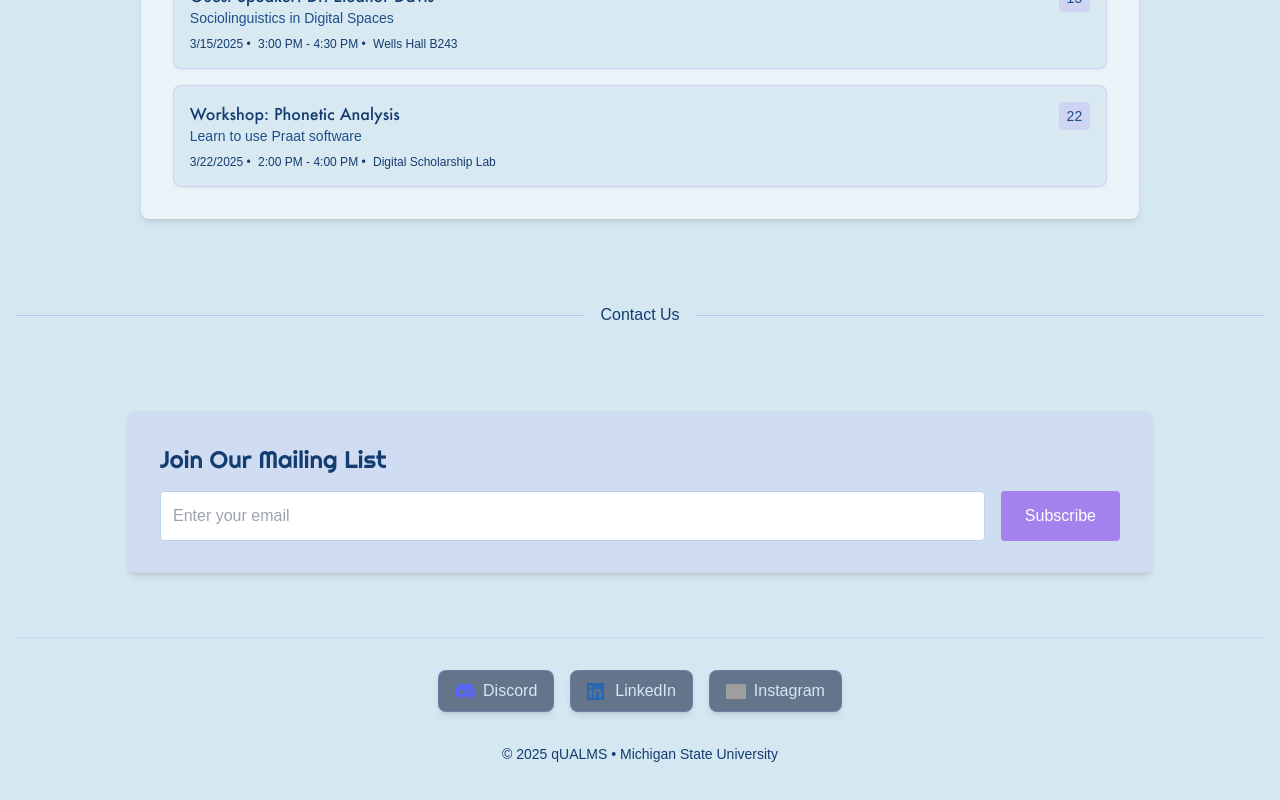
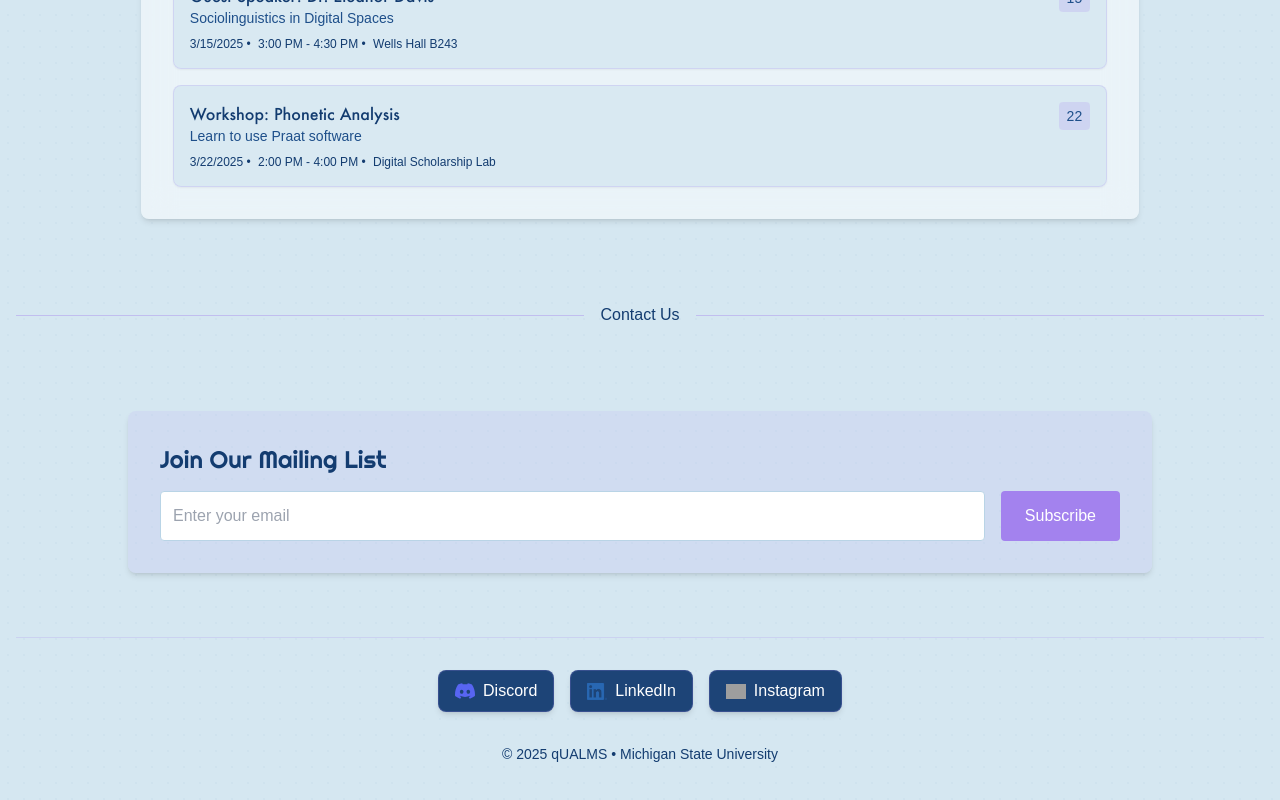
Before and after one commit to DevT02/qUALMS-website, a Next.js app: page / in a window 1280 px wide. Shown: the part 1722-2522 px from the top of the page. Built offline with nearby package versions, Linux system fonts and the light colour scheme; grey boxes are pictures that could not be loaded; a web font is replaced by a local one.

Commit message:
fixed colors for social links buttons

```diff
--- a/src/components/Footer.tsx
+++ b/src/components/Footer.tsx
@@ -1,29 +1,95 @@
 'use client'
+
 import Image from 'next/image'
+import Head from 'next/head'
+import { motion } from 'framer-motion'
 
 export default function CustomFooter() {
   return (
+    <>
+      <Head>
+        <link rel="preload" href="/logos/discord_logo.svg" as="image" type="image/svg+xml" />
+        <link rel="preload" href="/logos/linkedin_logo.png" as="image" type="image/png" />
+        <link rel="preload" href="/logos/instagram_logo.svg" as="image" type="image/svg+xml" />
+      </Head>
+
       <footer className="mt-16 pt-8 border-t border-lavender/20 text-center">
         <div className="flex flex-wrap justify-center gap-4 mb-8">
-        <a href="https://discord.com" target="_blank" rel="noopener noreferrer"
-          className="flex items-center px-4 py-2 bg-slate-500 hover:bg-lavender text-ice-100 hover:text-white rounded-lg transition-all shadow-md border border-lavender/30">
-          <Image src="/logos/discord_logo.svg" alt="Discord" width={20} height={20} className="mr-2" />
-          <span className="font-medium">Discord</span>
-        </a>
-        <a href="https://linkedin.com" target="_blank" rel="noopener noreferrer"
-          className="flex items-center px-4 py-2 bg-slate-500 hover:bg-lavender text-ice-100 hover:text-white rounded-lg transition-all shadow-md border border-lavender/30">
-          <Image src="/logos/linkedin_logo.png" alt="LinkedIn" width={20} height={20} className="mr-2" />
-          <span className="font-medium">LinkedIn</span>
-        </a>
-        <a href="https://instagram.com" target="_blank" rel="noopener noreferrer"
-          className="flex items-center px-4 py-2 bg-slate-500 hover:bg-lavender text-ice-100 hover:text-white rounded-lg transition-all shadow-md border border-lavender/30">
-          <Image src="/logos/instagram_logo.svg" alt="Instagram" width={20} height={20} className="mr-2" />
-          <span className="font-medium">Instagram</span>
-        </a>
+
+          <motion.a
+            href="https://discord.gg/EnbZYUMmaW"
+            target="_blank"
+            rel="noopener noreferrer"
+            className="flex items-center px-4 py-2 bg-midnight-900/95 text-white rounded-lg shadow-md border border-lavender/20 transition-all duration-150"
+            whileHover={{
+              backgroundColor: 'rgba(102, 51, 153, 0.9)',
+              scale: 1.1,
+              boxShadow: "0px 0px 10px rgba(102, 51, 153, 0.8)",
+              transition: { duration: 0.05 }
+            }}
+          >
+            <Image
+              src="/logos/discord_logo.svg"
+              alt="Discord"
+              width={20}
+              height={20}
+              className="mr-2"
+              loading="eager"
+            />
+            <span className="font-medium transition-colors duration-150 group-hover:text-purple-300">Discord</span>
+          </motion.a>
+
+          <motion.a
+            href="https://linkedin.com"
+            target="_blank"
+            rel="noopener noreferrer"
+            className="flex items-center px-4 py-2 bg-midnight-900/95 text-white rounded-lg shadow-md border border-lavender/20 transition-all duration-150"
+            whileHover={{
+              backgroundColor: 'rgba(10, 102, 194, 0.9)',
+              scale: 1.1,
+              boxShadow: "0px 0px 10px rgba(10, 102, 194, 0.8)",
+              transition: { duration: 0.05 }
+            }}
+          >
+            <Image
+              src="/logos/linkedin_logo.png"
+              alt="LinkedIn"
+              width={20}
+              height={20}
+              className="mr-2"
+              loading="eager"
+            />
+            <span className="font-medium transition-colors duration-150 group-hover:text-blue-300">LinkedIn</span>
+          </motion.a>
+
+          <motion.a
+            href="https://instagram.com/qualms_msu"
+            target="_blank"
+            rel="noopener noreferrer"
+            className="flex items-center px-4 py-2 bg-midnight-900/95 text-white rounded-lg shadow-md border border-lavender/20 transition-all duration-150"
+            whileHover={{
+              backgroundColor: 'rgba(193, 53, 132, 0.9)',
+              scale: 1.1,
+              boxShadow: "0px 0px 10px rgba(193, 53, 132, 0.8)",
+              transition: { duration: 0.05 }
+            }}
+          >
+            <Image
+              src="/logos/instagram_logo.svg"
+              alt="Instagram"
+              width={20}
+              height={20}
+              className="mr-2"
+              priority={true}
+            />
+            <span className="font-medium transition-colors duration-150 group-hover:text-pink-300">Instagram</span>
+          </motion.a>
+
         </div>
         <p className="text-sm text-ice-500/70">
           © {new Date().getFullYear()} qUALMS • Michigan State University
         </p>
       </footer>
+    </>
   )
 }
```
Lines whose indentation alone changed are shown as unchanged.
